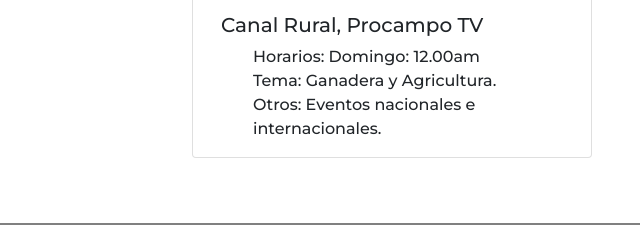
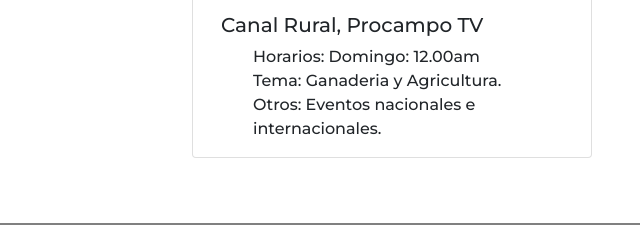
Before and after one commit to InakiMerino0/procampo-final-merino, a plain HTML site: page paginas/programas-de-tv.html in a window 1280 px wide. Shown: the part 539-764 px from the top of the page, 0-640 px from the left. Drawn offline with nearby package versions, Linux system fonts and the light colour scheme.

Commit message:
upadte gh-pages

```diff
--- a/paginas/programas-de-tv.html
+++ b/paginas/programas-de-tv.html
@@ -54,7 +54,7 @@
                         <h5 class="card-title">Canal Rural, Procampo TV</h5>
                         <ul class="card-text section__list">
                             <li>Horarios: Domingo: 12.00am</li>
-                            <li>Tema: Ganadera y Agricultura.</li>
+                            <li>Tema: Ganaderia y Agricultura.</li>
                             <li>Otros: Eventos nacionales e internacionales.</li>
                         </ul>
                     </div>
```
